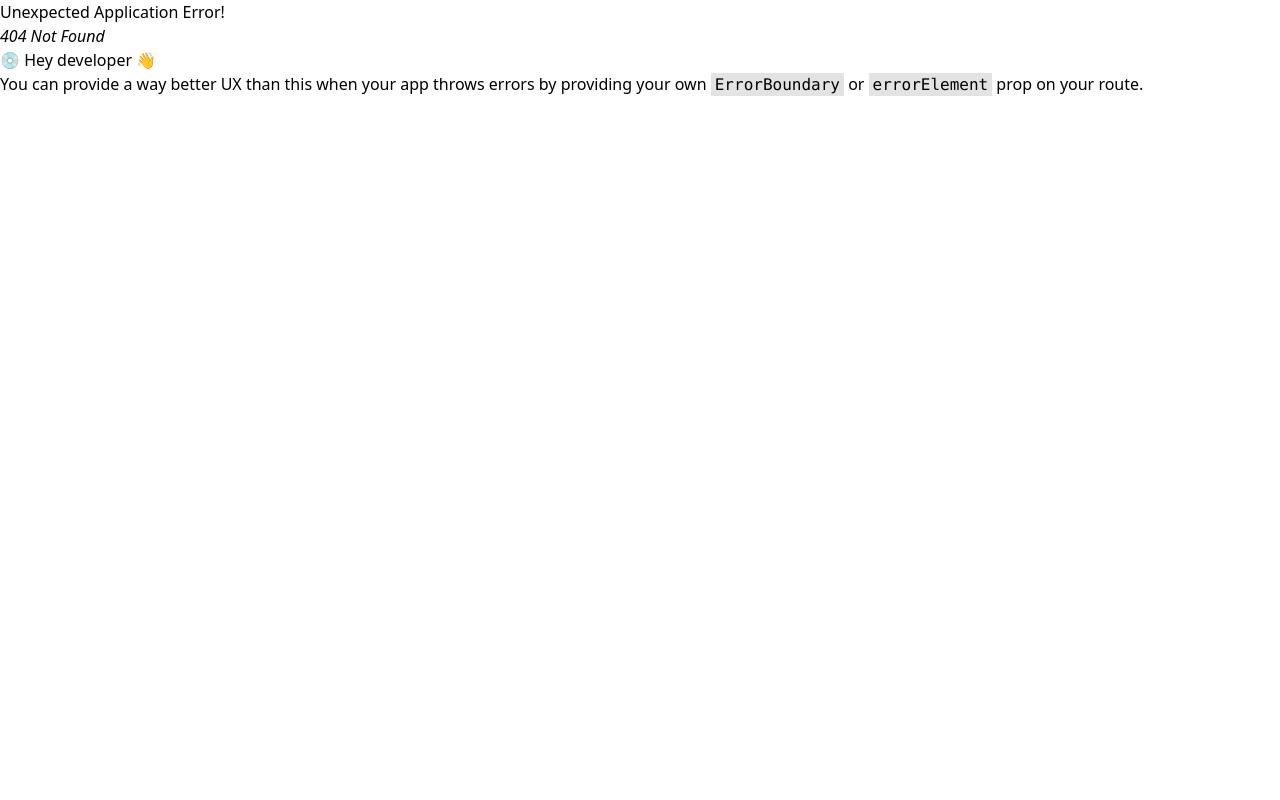
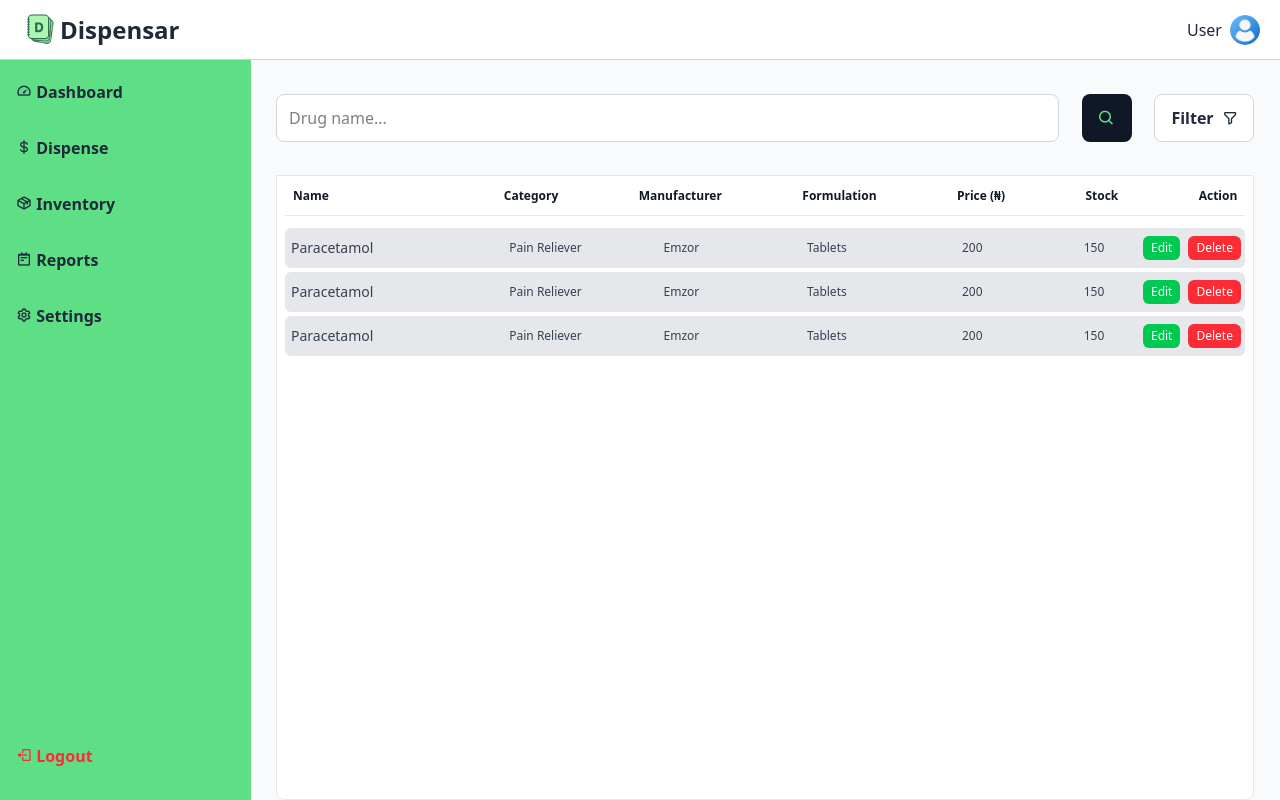
Before and after one commit to zimcodes1/Dispensar, a React (Vite) app in the folder client/: page /inventory in a window 1280 px wide. Before the commit this address had no page. Built offline with nearby package versions, Linux system fonts and the light colour scheme.

Commit message:
Create Inventory, Reports and Settings pages and Complete Inventory page and add Inventory Components

```diff
--- /dev/null
+++ b/client/src/components/InventoryItem.tsx
@@ -0,0 +1,18 @@
+function InventoryItem(){
+    return(
+        <div className="flex items-center justify-between w-full h-10 border-2 border-gray-200 cursor-pointer px-1 rounded-md mt-1 bg-gray-200 transition duration-100 hover:bg-gray-50">
+            <div className="flex text-gray-700 justify-start items-center w-[20%] h-full text-center text-sm pr-1"><p>Paracetamol</p></div>
+            <div className="flex text-gray-700 justify-center items-center w-[13%] h-full text-center text-xs"><p>Pain Reliever</p></div>
+            <div className="flex text-gray-700 justify-center items-center w-[15%] h-full text-center text-xs">Emzor</div>
+            <div className="flex text-gray-700 justify-center items-center w-[15%] h-full text-center text-xs">Tablets</div>
+            <div className="flex text-gray-700 justify-center items-center w-[15%] h-full text-center text-xs">200</div>
+            <div className="flex text-gray-700 justify-center items-center w-[10%] h-full text-center text-xs">150</div>
+            <div className="flex text-gray-700 justify-center items-center w-[10%] h-full text-center text-xs">
+                <button className="bg-green-500 text-white px-2 py-1 rounded-md hover:bg-green-600 transition duration-300 mx-1">Edit</button>
+                <button className="bg-red-500 text-white px-2 py-1 rounded-md hover:bg-red-600 transition duration-300 mx-1">Delete</button>
+            </div>
+        </div>
+    )
+}
+
+export default InventoryItem
--- a/client/src/components/SideNav.tsx
+++ b/client/src/components/SideNav.tsx
@@ -1,24 +1,34 @@
-
+import { Link } from "react-router-dom"
 
 function SideNav(){
     return(
-        <div className="bg-[#5fdf85] flex w-full h-full flex-col px-2 justify-between pb-5">
+        <div className="bg-[#5fdf85] flex w-full h-full flex-col px-2 justify-between pb-5 sticky top-[60px]">
             <div>
+                <Link to="/dashboard">
                     <div className="mt-2 flex items-center justify-start w-full rounded-lg hover:bg-[#1313132a] h-12 px-2 transition-all duration-300 cursor-pointer">
                         <p className="text-gray-800 font-semibold"><i className="bx bx-tachometer"></i> Dashboard</p>
                     </div>
+                </Link>
+                <Link to="/dispense">
                     <div className="mt-2 flex items-center justify-start w-full rounded-lg hover:bg-[#1313132a] h-12 px-2 transition-all duration-300 cursor-pointer">
                         <p className="text-gray-800 font-semibold"><i className="bx bx-dollar"></i> Dispense</p>
                     </div>
+                </Link>
+                <Link to="/inventory">
                     <div className="mt-2 flex items-center justify-start w-full rounded-lg hover:bg-[#1313132a] h-12 px-2 transition-all duration-300 cursor-pointer">
                         <p className="text-gray-800 font-semibold"><i className="bx bx-package"></i> Inventory</p>
                     </div>
+                </Link>
+                <Link to="/reports">
                     <div className="mt-2 flex items-center justify-start w-full rounded-lg hover:bg-[#1313132a] h-12 px-2 transition-all duration-300 cursor-pointer">
                         <p className="text-gray-800 font-semibold"><i className="bx bx-notepad"></i> Reports</p>
                     </div>
+                </Link>
+                <Link to="/settings">
                     <div className="mt-2 flex items-center justify-start w-full rounded-lg hover:bg-[#1313132a] h-12 px-2 transition-all duration-300 cursor-pointer">
                         <p className="text-gray-800 font-semibold"><i className="bx bx-cog"></i> Settings</p>
                     </div>
+                </Link>
             </div>
 
             <div className="mt-2 flex items-center justify-start w-full rounded-lg hover:bg-[#1313132a] h-12 px-2 transition-all duration-300 cursor-pointer">
--- a/client/src/components/dashboard/SalesOverviewChart.tsx
+++ b/client/src/components/dashboard/SalesOverviewChart.tsx
@@ -102,7 +102,7 @@ const SalesOverviewChart: React.FC = () => {
               display: true,
               text: 'Monthly Sales Overview',
               font: {
-                size: 20,
+                size: 18,
                 weight: 'bold',
                 family: "'Helvetica Neue', 'Helvetica', 'Arial', sans-serif",
               },
--- a/client/src/pages/Dispense.tsx
+++ b/client/src/pages/Dispense.tsx
@@ -52,7 +52,11 @@ function Dispense(){
                 {/*--------------Price & Quantity----------- */}
                 <div className="w-[80%] flex justify-between bg-white border border-gray-200 h-[15%] mt-[1%] rounded-2xl">
                     <input type="text" placeholder="Price (₦)" className="focus:outline-none focus:ring-0 border-r rounded-r-none border-gray-300 rounded-lg p-2 w-[50%] text-xl text-gray-900" />
-                    <input type="text" placeholder="Quantity" className="focus:outline-none focus:ring-0 border-gray-300 rounded-lg p-2 w-[50%] text-xl text-gray-900" />
+                    <span className="w-[50%] border-gray-300 rounded-lg h-full flex justify-between items-center px-2">
+                        <input type="number" placeholder="Quantity" className="focus:outline-none focus:ring-0 p-2 text-xl text-gray-900 w-[70%]" />
+                        <p className="text-gray-700 font-semibold">/ 100</p>
+                        <h1 className="text-gray-900 font-semibold cursor-pointer">MAX</h1>
+                    </span>
                 </div>
                 <button className="bg-[#5fdf85] text-gray-900 font-semibold py-2 px-5 rounded-lg mt-4 hover:bg-gray-900 hover:text-[#5fdf85] transition duration-500">Dispense <i className="bx bx-right-arrow-alt"></i></button>
             </div>
--- /dev/null
+++ b/client/src/pages/Inventory.tsx
@@ -0,0 +1,55 @@
+import Topbar from "../components/dashboard/Topbar"
+import SideNav from "../components/SideNav"
+import InventoryItem from "../components/InventoryItem"
+
+const Inventory = ()=>{
+    return(
+        <>
+        {/*--------Topbar Component--------*/}
+        <Topbar></Topbar>
+        {/*-----------Side Nav & Main Contents Container-----------*/}
+        <div className="flex w-full h-dvh bg-gray-50 pt-[60px] justify-between items-start pr-[2%]">
+            {/*----------Side navigation-----*/}
+            <div className="flex w-[20%] h-full">
+                <SideNav></SideNav>
+            </div>
+            {/*--------Main Contents-----------*/}
+            <div className="flex w-[78%] h-full flex-col overflow-wrap">
+                {/*--------------Drugs Search Bar------------------ */}
+                <div className="flex w-full h-[20%] justify-between items-center">
+                    <input type="text" placeholder="Drug name..." className="bg-white w-[80%] h-12 p-3 border border-gray-300 rounded-lg"/>
+                    <span className="hover:bg-[#5fdf85] h-12 px-4 rounded-lg hover:text-gray-900 text-lg flex justify-center items-center cursor-pointer transition duration-500 bg-gray-900 text-[#5fdf85]"><i className="bx bx-search"></i></span>
+                    <div className="w-[100px] flex justify-between px-4 hover:border-2 items-center bg-white h-12 border border-gray-300 rounded-lg cursor-pointer">
+                        <p className="text-gray-800 font-semibold">Filter</p>
+                        <i className="bx bx-filter-alt text-gray-800"></i>
+                    </div>
+                </div>
+
+                {/**--------------Drugs List------------------ */}
+                <div className="flex flex-col justify-start items-start bg-white h-[800px] rounded-b-lg border border-gray-200 px-2 relative">
+                <div className="text-xs text-gray-900 font-semibold w-full h-10 border-b border-gray-200 sticky top-0 bg-white flex justify-between items-center py-2 px-2">
+                    <p>Name</p>
+                    <p className="ml-[10%]">Category</p>
+                    <p>Manufacturer</p>
+                    <p>Formulation</p>
+                    <p>Price (₦)</p>
+                    <p>Stock</p>
+                    <p>Action</p>
+
+
+                </div>
+                <div className="flex w-full mt-2 flex-col h-[90%] overflow-scroll hide-scrollbar pb-5">
+                    <InventoryItem></InventoryItem>
+                    <InventoryItem></InventoryItem>
+                    <InventoryItem></InventoryItem>
+                </div>
+                </div>
+
+            </div>
+        </div>
+        </>
+    )
+}
+
+
+export default Inventory
--- /dev/null
+++ b/client/src/pages/Reports.tsx
@@ -0,0 +1,25 @@
+import Topbar from "../components/dashboard/Topbar"
+import SideNav from "../components/SideNav"
+
+const Reports = ()=>{
+    return(
+        <>
+        {/*--------Topbar Component--------*/}
+        <Topbar></Topbar>
+        {/*-----------Side Nav & Main Contents Container-----------*/}
+        <div className="flex w-full h-dvh bg-gray-50 pt-[60px] justify-between items-start pr-[2%]">
+            {/*----------Side navigation-----*/}
+            <div className="flex w-[20%] h-full">
+                <SideNav></SideNav>
+            </div>
+            {/*--------Main Contents-----------*/}
+            <div className="flex w-[78%] h-full flex-col">
+
+            </div>
+        </div>
+        </>
+    )
+}
+
+
+export default Reports
--- /dev/null
+++ b/client/src/pages/Settings.tsx
@@ -0,0 +1,25 @@
+import Topbar from "../components/dashboard/Topbar"
+import SideNav from "../components/SideNav"
+
+const Settings = ()=>{
+    return(
+        <>
+        {/*--------Topbar Component--------*/}
+        <Topbar></Topbar>
+        {/*-----------Side Nav & Main Contents Container-----------*/}
+        <div className="flex w-full h-dvh bg-gray-50 pt-[60px] justify-between items-start pr-[2%]">
+            {/*----------Side navigation-----*/}
+            <div className="flex w-[20%] h-full">
+                <SideNav></SideNav>
+            </div>
+            {/*--------Main Contents-----------*/}
+            <div className="flex w-[78%] h-full flex-col">
+
+            </div>
+        </div>
+        </>
+    )
+}
+
+
+export default Settings
```
Also changed, not shown: client/src/main.tsx (+15 -0 lines). Lines whose indentation alone changed are shown as unchanged.
